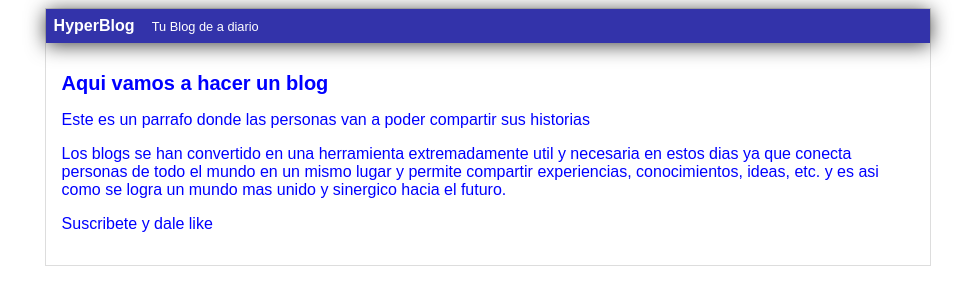
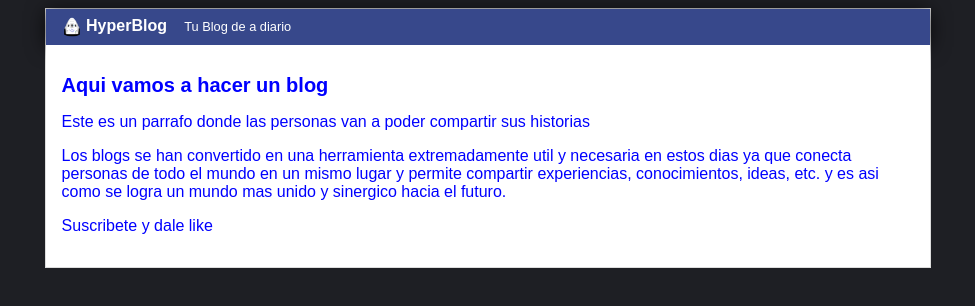
Before and after one commit to FredDiPasqua/hyperBlog, a plain HTML site: page index.html in a window 1280 px wide. Shown: the whole page, without its empty margins (152-1127 px from the left). Drawn offline with Linux system fonts and the light colour scheme.

Commit message:
color de fondo y logo nuevo

```diff
--- a/index.html
+++ b/index.html
@@ -9,6 +9,7 @@
 <body>
     <div id="container" >
         <div id="cabecera">
+            <img id="logo" src="./imagenes/dragon.png" alt="">
             HyperBlog
             <span id="tagline" >Tu Blog de a diario</span>
         </div>
--- a/styles.css
+++ b/styles.css
@@ -1,4 +1,5 @@
 body {
+    background: #1e1f24;
     color: blue;
     text-align: left;
     font-family: Arial;
@@ -6,18 +7,22 @@ body {
 }
 
 #cabecera {
-    background: #33a;
+    background: #37488b;
     box-shadow: 0px 2px 20px 0px rgba(0,0,0, .75);
     color: white;
     font-weight: bold;
     margin: 0;
-    padding: 0.5em;
+    padding: 0.5em 0.5em 0.5em 1em;
 }
 
 #cabecera #tagline {
     padding: 0 0 0 1em;
     font-weight: normal;
     font-size: 0.8em;
+}
+#cabecera #logo {
+    width: 20px;
+    vertical-align: middle;
 }
 
 #container {
@@ -32,5 +37,6 @@ body {
     font-size: 20px;
 }
 #post {
+    background: white;
     padding: 1em;
 }
```
